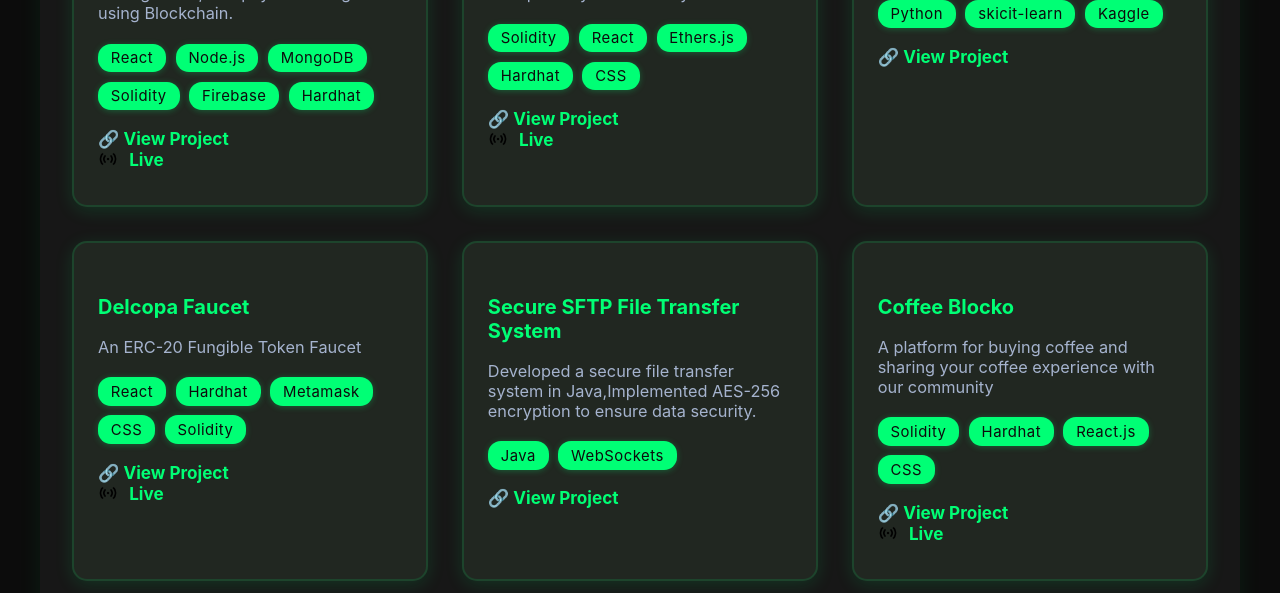
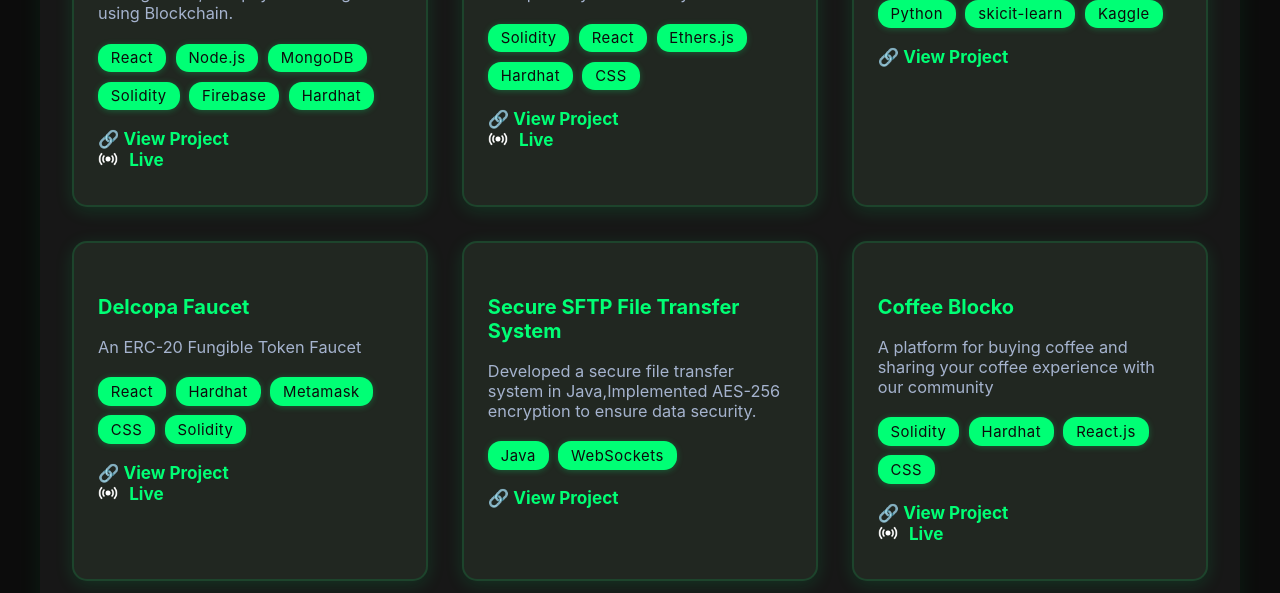
Before and after one commit to SeeThearc/SeeThearc-s-Portfolio, a React (Vite) app: page / in a window 1280 px wide. Shown: the part 3520-4113 px from the top of the page. Built offline with nearby package versions, Linux system fonts and the light colour scheme.

Commit message:
logo update

```diff
--- a/src/Components/Projects.jsx
+++ b/src/Components/Projects.jsx
@@ -66,7 +66,7 @@ const Projects = () => {
             {project.live && (
               <a href={project.live} className="project-link" onClick={(e) => e.stopPropagation()}>
                 <img
-                  src="stream.png"
+                  src="live.png"
                   alt="Live Icon"
                   height="20px"
                 /> Live
```
Also changed, not shown: public/live.png (added).
